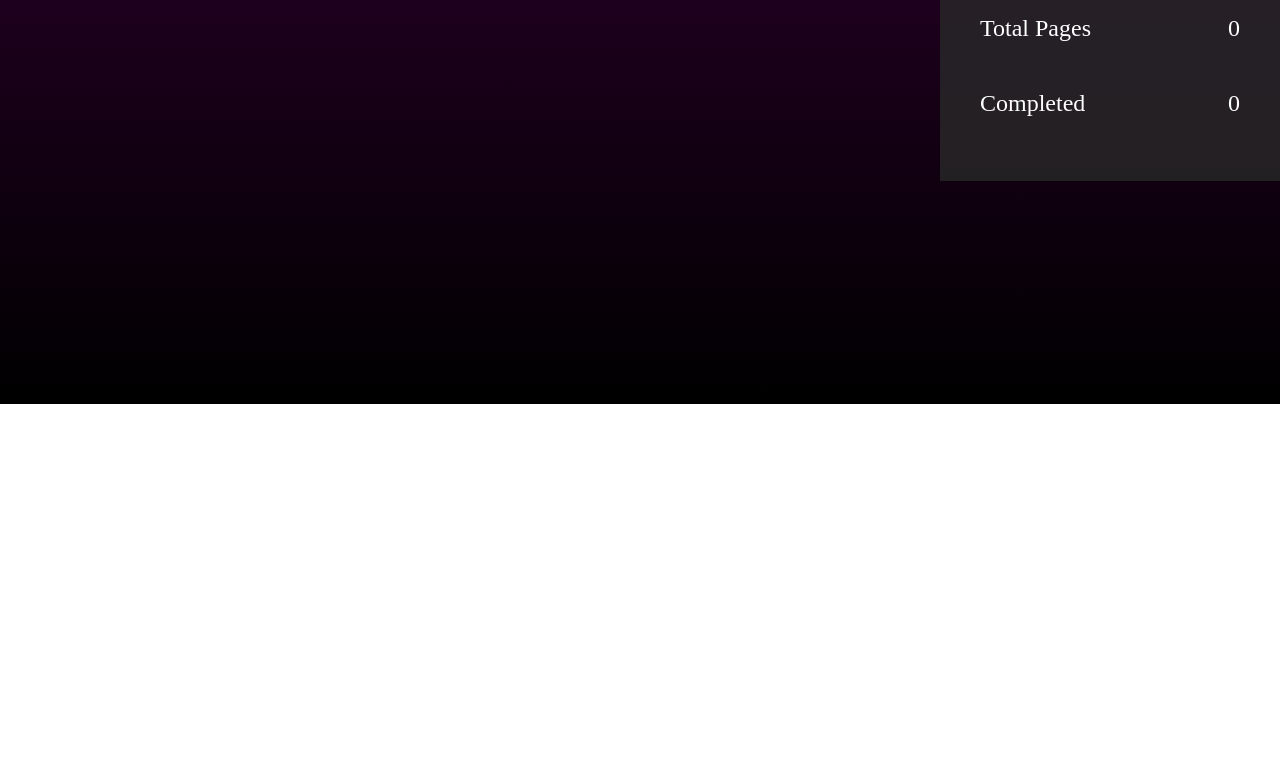
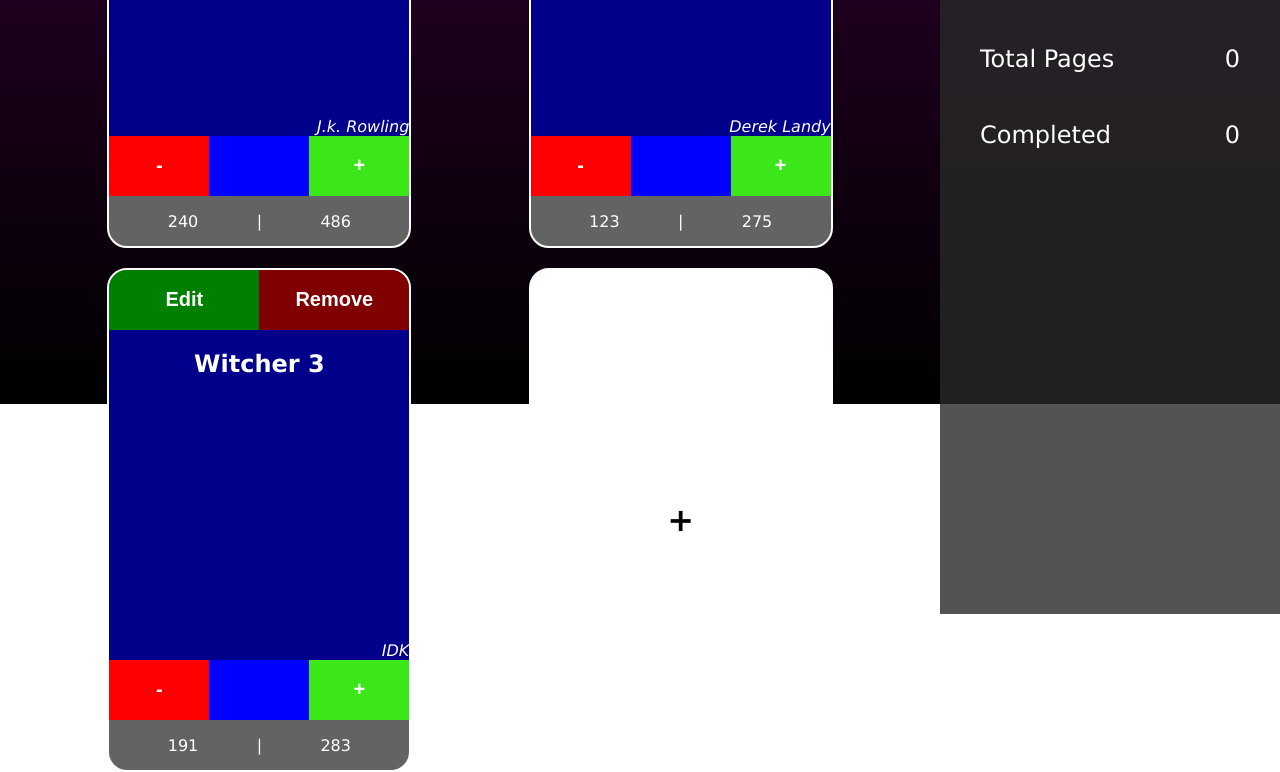
Before and after one commit to StephenMS1/odin-library, a plain HTML site: page index.html in a window 1280 px wide. Shown: the part 396-1168 px from the top of the page. Before the commit the page ends 800 px from the top, so only its background shows below. Drawn offline with Linux system fonts and the light colour scheme.

Commit message:
addition of cards to display library entries

```diff
--- a/functions.js
+++ b/functions.js
@@ -1,3 +1,11 @@
+// creation of variables for relevant DOM elements
+const grid = document.querySelector('.grid');
+
+console.log(grid);
+
+
+// Array for library and functions to create and add book
+
 let myLibrary =[];
 
 function Book(title, author, pages, pagesRead) {
@@ -15,18 +23,123 @@ const HP = new Book('Harry Potter & the POA', 'J.k. Rowling', 486, 240);
 
 const SP = new Book('Skulduggery Pleasant', 'Derek Landy', 275, 123);
 
+const W3 = new Book('Witcher 3', 'IDK', 283, 191);
+
+
 console.log(HP);
 
 addBookToLibrary(HP);
 
 addBookToLibrary(SP);
 
+addBookToLibrary(W3);
+
+
+
 console.table(myLibrary);
 
 function showLibrary(myLibrary) {
-    myLibrary.forEach(book => {
-        const book = document.createElement('div');
+    myLibrary.forEach(entry => {
+
+        //creating bookCard
+        const bookCard = document.createElement('div');
+        bookCard.classList.add('bookCard');
+
+        //creating top banner of bookCard, incl edit/remove buttons
+        const bookEditRemove = document.createElement('div');
+        bookEditRemove.classList.add('editRemoveBanner');
+
+        const editBook = document.createElement('button');
+        editBook.classList.add('editBtn')
+        editBook.textContent = 'Edit';
+
+        const removeBook = document.createElement('button');
+        removeBook.classList.add('removeBtn')
+        removeBook.textContent = 'Remove';
+
+
+        //creating the info portion of the card
+        const bookInfo = document.createElement('div');
+        bookInfo.classList.add('bookInfo');
+
+        const cardTitle = document.createElement('h2');
+        cardTitle.classList.add('cardTitle')
+        cardTitle.textContent = entry.title;
+
+        const cardAuthor = document.createElement('em');
+        cardAuthor.textContent=entry.author
+
+        //creating the interactive part of the card (page controls)
+        const pageControls = document.createElement('div');
+        pageControls.classList.add('pageControls');
+
+        const decrease = document.createElement('button')
+        decrease.classList.add('decreaseBtn');
+        decrease.textContent = '-';
+
+        const allPages = document.createElement('button')
+        allPages.classList.add('allPagesBtn');
+
+        const increase = document.createElement('button');
+        increase.classList.add('increaseBtn');
+        increase.textContent = '+'
+
+        //creating the pages/total pages
+        const pageDisplay = document.createElement('div');
+        pageDisplay.classList.add('pageDisplay');
+
+        const currentPages = document.createElement('p');
+        currentPages.textContent = entry.pagesRead;
+
+        const divider = document.createElement('p');
+        divider.textContent = '|';
+
+        const totalPages = document.createElement('p');
+        totalPages.textContent = entry.pages;
+
+
+
+
+        bookEditRemove.appendChild(editBook);
+        bookEditRemove.appendChild(removeBook);
+        bookCard.appendChild(bookEditRemove);
+
+        bookInfo.appendChild(cardTitle);
+        bookInfo.appendChild(cardAuthor);
+        bookCard.appendChild(bookInfo);
+
+        pageControls.appendChild(decrease);
+        pageControls.appendChild(allPages);
+        pageControls.appendChild(increase);
+        bookCard.appendChild(pageControls);
+
+        pageDisplay.appendChild(currentPages);
+        pageDisplay.appendChild(divider);
+        pageDisplay.appendChild(totalPages);
+        bookCard.appendChild(pageDisplay);
+
+        grid.appendChild(bookCard);
 
 
     });
+    //creating the newbook selector
+    const createBook = document.createElement('div');
+    createBook.classList.add('createBook');
+    const plusSymbol = document.createElement('h1');
+    plusSymbol.textContent = '+';
+    createBook.appendChild(plusSymbol);
+    grid.appendChild(createBook);
 }
+
+
+
+showLibrary(myLibrary);
+
+//trying to get indentifier ready for deletion of a given bookCard
+removeButtons = Array.from(document.querySelectorAll('.removeBtn'));
+removeButtons.forEach((button) => {
+    button.addEventListener('click', function(e) {
+        console.log(e.path[2].querySelector('.cardTitle'));
+        console.log(e.path);
+    })
+})
--- a/index.html
+++ b/index.html
@@ -6,7 +6,7 @@
     <meta name="viewport" content="width=device-width, initial-scale=1.0">
     <title>Book Library</title>
     <link rel='stylesheet' href='./style.css'>
-    <script src='functions.js'></script>
+    <script src='functions.js' defer></script>
 </head>
 <body>
     <div class="mainBody">
--- a/style.css
+++ b/style.css
@@ -1,3 +1,11 @@
+
+body {
+    height: 100vh;
+    margin: 0;
+    background-repeat: no-repeat;
+    background-image: linear-gradient(rgb(58, 0, 58), black);
+    font-family: Verdana, Geneva, Tahoma, sans-serif;
+}
 
 .text {
     color: white;
@@ -18,6 +26,7 @@
 }
 
 .signIn {
+    flex-grow: 0;
     color: white;
     background-color: tomato;
     width: 120px;
@@ -25,11 +34,10 @@
     border-radius: 10px;
 }
 
-body {
-    height: 100vh;
-    margin: 0;
-    background-repeat: no-repeat;
-    background-image: linear-gradient(rgb(58, 0, 58), black);
+
+
+.mainBody {
+    height: 100%;
 }
 
 .gridAndInfo {
@@ -37,10 +45,16 @@ body {
     flex-direction: row;
     justify-content: space-between;
     align-items: stretch;
+    height: 100%;
 }
 
 .grid {
-    width: 800px;
+    flex-grow: 1;
+    display: flex;
+    flex-flow: row wrap;
+    height: 100%;
+    justify-content: space-evenly;
+
 }
 
 .info {
@@ -50,7 +64,11 @@ body {
     display: flex;
     flex-direction: column;
     align-items: center;
+    height: 100%
+}
 
+.infoTitle {
+    flex-grow: 0;
 }
 
 .line {
@@ -61,3 +79,113 @@ body {
     justify-content: space-between;
     font-size: 24px;
 }
+
+.bookCard {
+    height: 500px;
+    width: 300px;
+    background: white;
+    margin: 10px;
+    display: flex;
+    flex-direction: column;
+    border: 2px solid rgba(255, 255, 255, 1);
+    border-radius: 20px;
+    overflow: hidden;
+}
+
+.createBook {
+    height: 500px;
+    width: 300px;
+    background-color: white;
+    display: flex;
+    justify-content: center;
+    align-items: center;
+    border: 2px solid white;
+    border-radius: 20px;
+    overflow: hidden;
+    margin: 10px;
+    transition: 0.2s;
+
+}
+
+.createBook:hover {
+    box-shadow: 0 0 15px 8px white;
+    cursor: pointer;
+    transform: scale(1.05);
+}
+
+.editRemoveBanner {
+    height: 12%;
+    background: grey;
+    display: flex;
+}
+
+button {
+    color: white;
+    font-size: 20px;
+    border: none;
+    font-weight: 700;
+    cursor: pointer;
+}
+
+.editBtn {
+    background-color: green;
+    width: 50%;
+}
+
+.removeBtn {
+    background-color: maroon;
+    width: 50%;
+}
+
+.bookInfo {
+    background-color: darkblue;
+    display: flex;
+    flex-direction: column;
+    color: white;
+    flex-grow: 1;
+}
+
+h2{
+    align-self: center;
+    flex-grow: 1;
+}
+
+em {
+    align-self: flex-end;
+}
+
+
+.pageControls {
+    display: flex;
+    height: 12%;
+    margin: 0px;
+    padding: 0;
+}
+
+.increaseBtn, .decreaseBtn, .allPagesBtn {
+    width: 80%;
+}
+
+.increaseBtn {
+    background-color: rgb(59, 230, 25);
+
+}
+
+.decreaseBtn {
+    background-color: red;
+
+}
+
+.allPagesBtn {
+    background-color: blue;
+}
+
+.pageDisplay {
+    margin: 0;
+    padding: 0;
+    background-color: rgb(99, 99, 99);
+    display: flex;
+    justify-content: space-evenly;
+    color: white;
+    height: 10%;
+}
```
